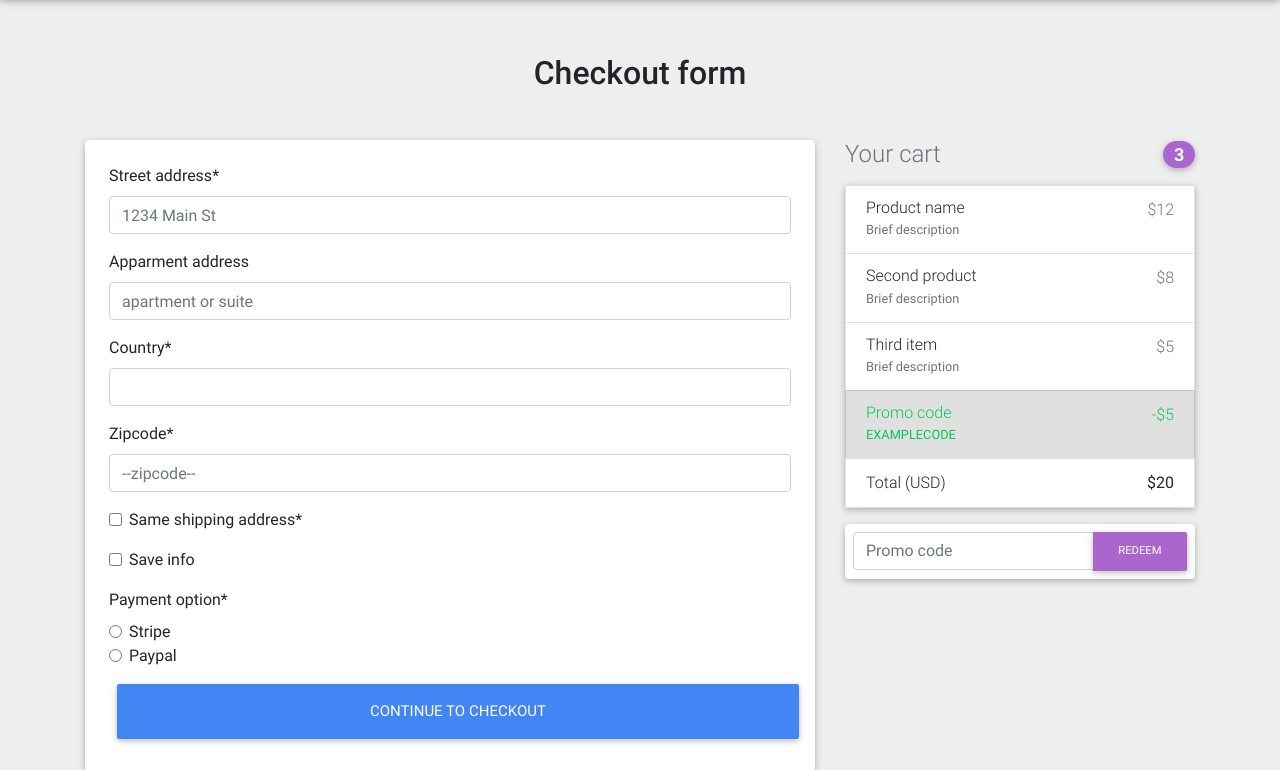
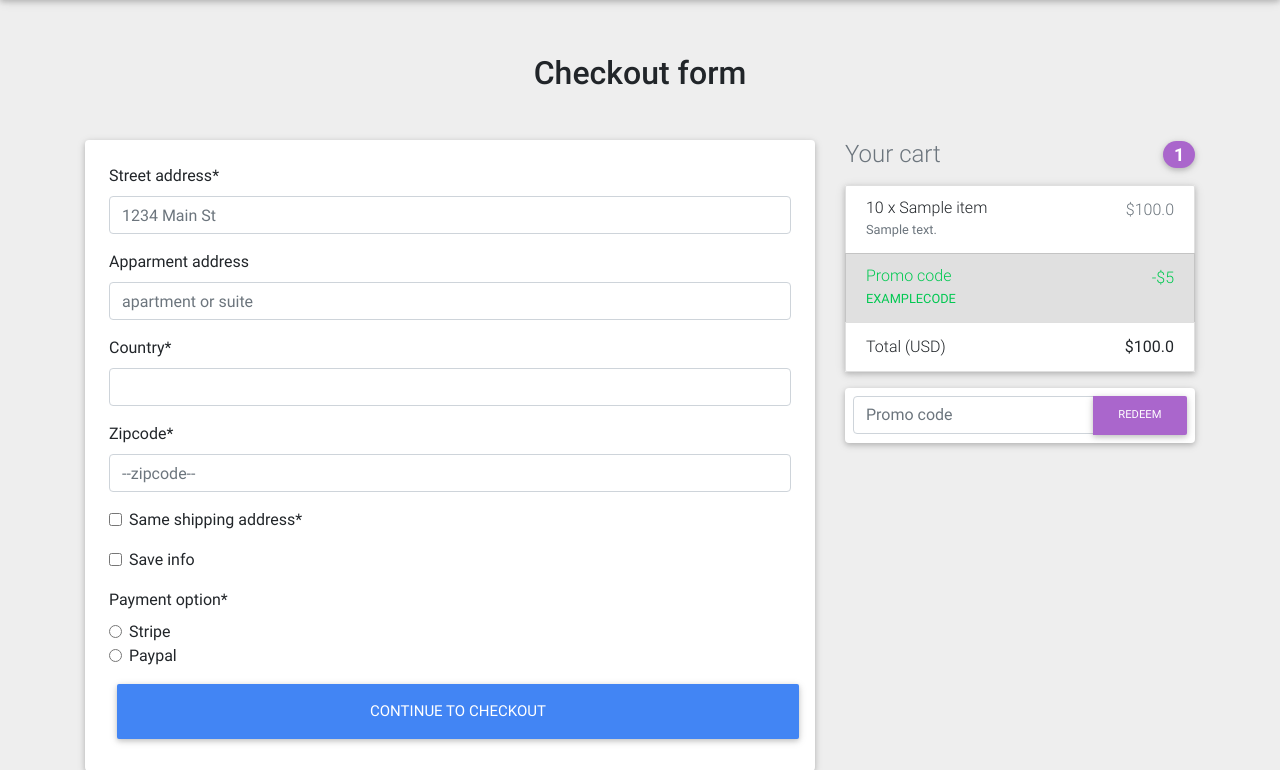
Before and after one commit to coderj001/E-commerce-with-django, a Django app: template ecommerce/templates/core/checkoutpage.html in a window 1280 px wide. Shown: the part 66-836 px from the top of the page. Run offline with Django 3.2, Linux system fonts and the light colour scheme; the template is opened without the code that fills it: values that come from a table or form of the project are taken from there, others are empty; tables that the repository leaves empty hold one stand-in row (values such as "Sample post"); some libraries are stand-ins or nearby versions.

Commit message:
coupon model added and template config for checkout

```diff
--- a/ecommerce/core/admin.py
+++ b/ecommerce/core/admin.py
@@ -1,4 +1,4 @@
-from core.models import BillingAddress, Item, Order, OrderItem, Payment
+from core.models import BillingAddress, Coupon, Item, Order, OrderItem, Payment
 from django.contrib import admin
 
 
@@ -24,3 +24,7 @@ class AdminBillingAddress(admin.ModelAdmin):
 @admin.register(Payment)
 class AdminPayment(admin.ModelAdmin):
     pass
+
+@admin.register(Coupon)
+class AdminCoupon(admin.ModelAdmin):
+    pass
--- a/ecommerce/core/models.py
+++ b/ecommerce/core/models.py
@@ -79,6 +79,7 @@ class Order(models.Model):
         return total
 
 class BillingAddress(models.Model):
+
     user = models.ForeignKey(settings.AUTH_USER_MODEL, on_delete=models.CASCADE)
     street_address = models.CharField(max_length=255)
     country = CountryField(multiple=True)
@@ -88,10 +89,18 @@ class BillingAddress(models.Model):
         return self.user.username
 
 class Payment(models.Model):
-    stripe_charge_id = models.CharField(max_length= 50)
-    user = models.ForeignKey(settings.AUTH_USER_MODEL, on_delete = models.SET_NULL, blank = True, null = True)
+
+    stripe_charge_id = models.CharField(max_length=50)
+    user = models.ForeignKey(settings.AUTH_USER_MODEL, on_delete=models.SET_NULL, blank=True, null=True)
     amount = models.FloatField()
     timestamp = models.DateTimeField(auto_now_add=True)
 
     def __str__(self):
         return self.user.username
+
+class Coupon(models.Model):
+
+    code = models.CharField(max_length=15)
+
+    def __str__(self):
+        return self.code
--- a/ecommerce/templates/core/checkoutpage.html
+++ b/ecommerce/templates/core/checkoutpage.html
@@ -37,38 +37,22 @@
         <!-- Heading -->
         <h4 class="d-flex justify-content-between align-items-center mb-3">
           <span class="text-muted">Your cart</span>
-          <span class="badge badge-secondary badge-pill">3</span>
+          <span class="badge badge-secondary badge-pill">{{order.items.count}}</span>
         </h4>
 
         <!-- Cart -->
         <ul class="list-group mb-3 z-depth-1">
+            {%for order_item in order.items.all%}
           <li
             class="list-group-item d-flex justify-content-between lh-condensed"
           >
             <div>
-              <h6 class="my-0">Product name</h6>
-              <small class="text-muted">Brief description</small>
+                <h6 class="my-0">{{order_item.quantity}} x {{order_item.item.title}}</h6>
+                <small class="text-muted">{{order_item.item.description|truncatechars:20}}</small>
             </div>
-            <span class="text-muted">$12</span>
+            <span class="text-muted">${{order_item.get_final_price}}</span>
           </li>
-          <li
-            class="list-group-item d-flex justify-content-between lh-condensed"
-          >
-            <div>
-              <h6 class="my-0">Second product</h6>
-              <small class="text-muted">Brief description</small>
-            </div>
-            <span class="text-muted">$8</span>
-          </li>
-          <li
-            class="list-group-item d-flex justify-content-between lh-condensed"
-          >
-            <div>
-              <h6 class="my-0">Third item</h6>
-              <small class="text-muted">Brief description</small>
-            </div>
-            <span class="text-muted">$5</span>
-          </li>
+          {%endfor%}
           <li class="list-group-item d-flex justify-content-between bg-light">
             <div class="text-success">
               <h6 class="my-0">Promo code</h6>
@@ -78,7 +62,7 @@
           </li>
           <li class="list-group-item d-flex justify-content-between">
             <span>Total (USD)</span>
-            <strong>$20</strong>
+            <strong>${{order.get_total}}</strong>
           </li>
         </ul>
         <!-- Cart -->
```
Also changed, not shown: ecommerce/core/views.py (+10 -3 lines).
